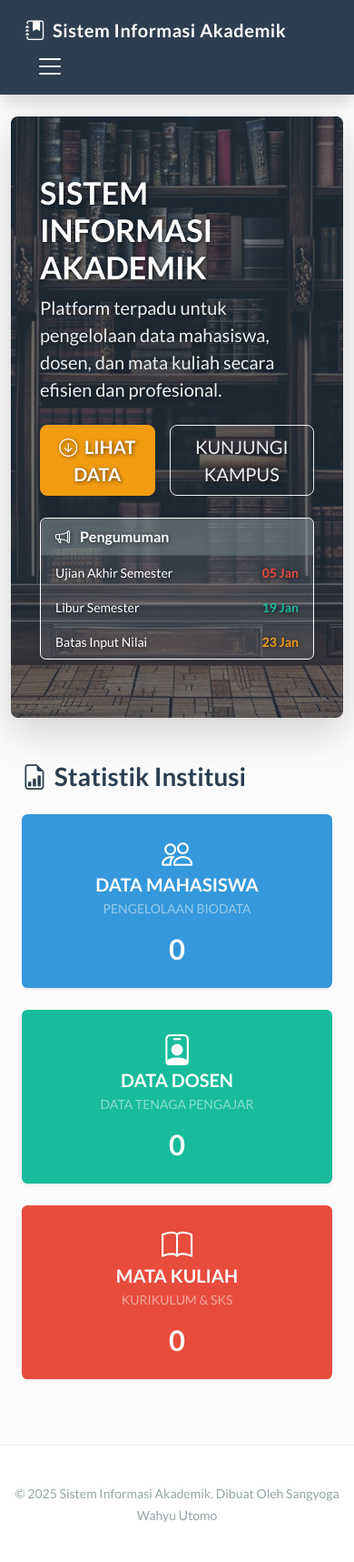
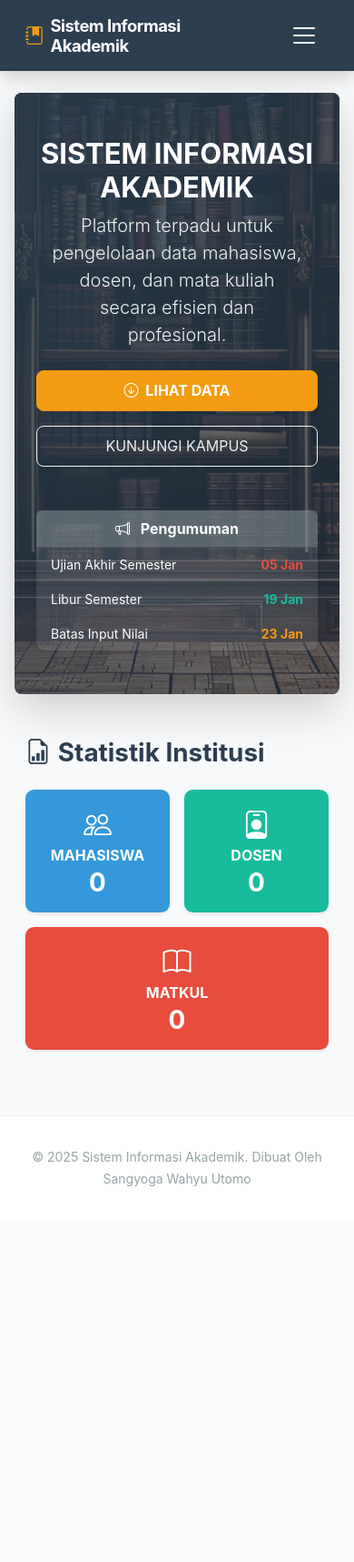
Before and after one commit to sangyoga28/akademik_web, a Flask app: page / in a window 390 px wide. Shown: the whole page at 91% size. After the commit the page ends 1304 px from the top, so only its background shows below. Run offline with Flask 3, Linux system fonts and the light colour scheme; the visitor is signed in with stand-in values (Sample User, id 1); some libraries are stand-ins or nearby versions.

Commit message:
Optimize layout for mobile and desktop devices

```diff
--- a/static/css/style.css
+++ b/static/css/style.css
@@ -10,39 +10,52 @@
 /* 1. Card Transitions & Proportions */
 .card {
     transition: transform 0.2s ease, box-shadow 0.2s ease;
-    border-radius: 0.4rem;
+    border-radius: 0.6rem;
+    border: none;
 }
 
 .card:hover {
     transform: translateY(-3px);
-    box-shadow: 0 8px 16px rgba(0, 0, 0, 0.1) !important;
+    box-shadow: 0 12px 24px rgba(0, 0, 0, 0.1) !important;
 }
 
 /* 2. User Comfort: General Proportions */
 body {
-    background-color: #fcfcfc;
+    background-color: #f8f9fa;
     display: flex;
     flex-direction: column;
     min-height: 100vh;
+    font-family: 'Inter', -apple-system, BlinkMacSystemFont, "Segoe UI", Roboto, Helvetica, Arial, sans-serif;
 }
 
 /* 3. Navbar Refinement */
 .navbar {
     padding: 0.75rem 1rem;
-    box-shadow: 0 2px 4px rgba(0, 0, 0, 0.1);
+    box-shadow: 0 2px 10px rgba(0, 0, 0, 0.1);
+    backdrop-filter: blur(10px);
 }
 
 .navbar-brand {
     font-weight: 700;
-    letter-spacing: 0.5px;
+    letter-spacing: -0.5px;
+    font-size: 1.15rem;
 }
 
 /* 4. Table Compatibility */
 .table-responsive {
     background-color: white;
-    border-radius: 0.4rem;
+    border-radius: 0.6rem;
     padding: 0.5rem;
-    border: 1px solid #dee2e6;
+    border: 1px solid #e9ecef;
+    box-shadow: 0 2px 5px rgba(0, 0, 0, 0.02);
+}
+
+.table thead th {
+    font-size: 0.85rem;
+    text-transform: uppercase;
+    letter-spacing: 0.5px;
+    font-weight: 600;
+    border-top: none;
 }
 
 /* 5. Home Hero (Optimized for Flatly) */
@@ -50,14 +63,23 @@ body {
     background-image: url('../images/background.jpg');
     background-size: cover;
     background-position: center;
-    min-height: 420px;
+    min-height: 380px;
     display: flex;
     align-items: center;
     position: relative;
     color: white;
-    text-shadow: 1px 1px 4px rgba(0, 0, 0, 0.6);
-    border-radius: 0.5rem;
+    border-radius: 1rem;
     overflow: hidden;
+    margin-top: 1rem;
+}
+
+@media (max-width: 768px) {
+    .home-hero {
+        min-height: 450px;
+        text-align: center;
+        border-radius: 0.5rem;
+        margin-top: 0;
+    }
 }
 
 .home-hero::before {
@@ -67,15 +89,14 @@ body {
     left: 0;
     right: 0;
     bottom: 0;
-    background: rgba(44, 62, 80, 0.6);
-    /* Flatly primary overlay */
+    background: linear-gradient(135deg, rgba(44, 62, 80, 0.9) 0%, rgba(44, 62, 80, 0.6) 100%);
     z-index: 1;
 }
 
 .home-hero .container-fluid {
     position: relative;
     z-index: 2;
-    padding: 4rem 2rem;
+    padding: 3rem 1.5rem;
 }
 
 /* 6. Animations */
@@ -111,17 +132,47 @@ body {
 .main-footer {
     background: white;
     color: #7b8a8b;
-    /* Using Flatly secondary text color */
-    padding: 2.5rem 0;
+    padding: 2rem 0;
     margin-top: auto;
     border-top: 1px solid #ecf0f1;
 }
 
-.main-footer small {
-    opacity: 1;
+/* 8. Utility & Responsive tweaks */
+.search-input {
+    border-radius: 20px;
+    padding-left: 1.25rem;
 }
 
-/* 8. Accessibility: Focus States */
+.clear-icon {
+    right: 1rem;
+    padding: 0.5rem;
+}
+
+@media (max-width: 576px) {
+    .display-4 {
+        font-size: 2.2rem;
+    }
+
+    .btn-lg {
+        padding: 0.6rem 1.2rem;
+        font-size: 1rem;
+    }
+
+    .container {
+        padding-left: 1rem;
+        padding-right: 1rem;
+    }
+
+    #selection-controls {
+        left: 1rem;
+        right: 1rem;
+        bottom: 1rem;
+        margin: 0 !important;
+        text-align: center;
+    }
+}
+
+/* 9. Accessibility: Focus States */
 .btn-warning {
     color: white !important;
 }
--- a/templates/base.html
+++ b/templates/base.html
@@ -19,8 +19,9 @@
     <nav class="navbar navbar-expand-lg navbar-dark bg-primary sticky-top shadow">
         <div class="container-fluid">
             <a class="navbar-brand d-flex align-items-center" href="{{ url_for('index') }}">
-                <i class="bi bi-journal-bookmark-fill me-2 fs-4"></i>
-                <span class="fw-bold">Sistem Informasi Akademik</span>
+                <i class="bi bi-journal-bookmark-fill me-2 fs-5 fs-sm-4 text-warning"></i>
+                <span class="fw-bold text-wrap" style="max-width: 200px; line-height: 1.2;">Sistem Informasi
+                    Akademik</span>
             </a>
             <button class="navbar-toggler border-0" type="button" data-bs-toggle="collapse" data-bs-target="#navbarNav">
                 <span class="navbar-toggler-icon"></span>
--- a/templates/home.html
+++ b/templates/home.html
@@ -7,14 +7,15 @@
 <!-- Hero Section Optimized -->
 <div class="home-hero mb-5 shadow-lg animate-fade-in-up">
     <div class="container-fluid">
-        <div class="row align-items-center">
-            <div class="col-lg-8">
-                <h1 class="display-4 fw-bold">SISTEM INFORMASI AKADEMIK</h1>
-                <p class="lead text-light mb-4">
+        <div class="row align-items-center text-center text-lg-start">
+            <div class="col-lg-8 animate-fade-in-up">
+                <h1 class="display-5 display-md-4 fw-bold">SISTEM INFORMASI AKADEMIK</h1>
+                <p class="lead text-light mb-4 px-3 px-lg-0">
                     Platform terpadu untuk pengelolaan data mahasiswa, dosen, dan mata kuliah secara efisien dan
                     profesional.
                 </p>
-                <div class="d-flex gap-3">
+                <div
+                    class="d-flex flex-column flex-sm-row justify-content-center justify-content-lg-start gap-3 mb-4 mb-lg-0">
                     <a href="#Preview-data" class="btn btn-warning btn-lg fw-bold shadow-sm">
                         <i class="bi bi-arrow-down-circle me-1"></i> LIHAT DATA
                     </a>
@@ -56,44 +57,47 @@
         <h2 class="fw-bold text-primary mb-0"><i class="bi bi-file-earmark-bar-graph me-2"></i>Statistik Institusi</h2>
     </div>
 
-    <div class="row g-4 mb-5">
+    <div class="row g-3 g-md-4 mb-5">
         <!-- Mahasiswa Card -->
-        <div class="col-md-4 animate-fade-in-up delay-100">
-            <a href="{{ url_for('daftar_mahasiswa') }}" class="text-decoration-none">
+        <div class="col-6 col-md-4 animate-fade-in-up delay-100">
+            <a href="{{ url_for('daftar_mahasiswa') }}" class="text-decoration-none h-100 d-block">
                 <div class="card bg-info text-white h-100 shadow-sm border-0">
-                    <div class="card-body text-center p-4">
-                        <i class="bi bi-people display-4 mb-3"></i>
-                        <h5 class="fw-bold mb-1">DATA MAHASISWA</h5>
-                        <p class="small text-white-50 mb-3">PENGELOLAAN BIODATA</p>
-                        <h2 class="display-5 fw-bold mb-0">{{ total_mahasiswa }}</h2>
+                    <div class="card-body text-center p-3 p-md-4">
+                        <i class="bi bi-people fs-1 fs-md-2 mb-2 mb-md-3"></i>
+                        <h6 class="fw-bold mb-1 small d-none d-sm-block">DATA MAHASISWA</h6>
+                        <h6 class="fw-bold mb-1 x-small d-block d-sm-none">MAHASISWA</h6>
+                        <p class="small text-white-50 mb-2 mb-md-3 d-none d-md-block">PENGELOLAAN BIODATA</p>
+                        <h2 class="display-6 fw-bold mb-0">{{ total_mahasiswa }}</h2>
                     </div>
                 </div>
             </a>
         </div>
 
         <!-- Dosen Card -->
-        <div class="col-md-4 animate-fade-in-up delay-200">
-            <a href="{{ url_for('daftar_dosen') }}" class="text-decoration-none">
+        <div class="col-6 col-md-4 animate-fade-in-up delay-200">
+            <a href="{{ url_for('daftar_dosen') }}" class="text-decoration-none h-100 d-block">
                 <div class="card bg-success text-white h-100 shadow-sm border-0">
-                    <div class="card-body text-center p-4">
-                        <i class="bi bi-person-badge display-4 mb-3"></i>
-                        <h5 class="fw-bold mb-1">DATA DOSEN</h5>
-                        <p class="small text-white-50 mb-3">DATA TENAGA PENGAJAR</p>
-                        <h2 class="display-5 fw-bold mb-0">{{ total_dosen }}</h2>
+                    <div class="card-body text-center p-3 p-md-4">
+                        <i class="bi bi-person-badge fs-1 fs-md-2 mb-2 mb-md-3"></i>
+                        <h6 class="fw-bold mb-1 small d-none d-sm-block">DATA DOSEN</h6>
+                        <h6 class="fw-bold mb-1 x-small d-block d-sm-none">DOSEN</h6>
+                        <p class="small text-white-50 mb-2 mb-md-3 d-none d-md-block">TENAGA PENGAJAR</p>
+                        <h2 class="display-6 fw-bold mb-0">{{ total_dosen }}</h2>
                     </div>
                 </div>
             </a>
         </div>
 
         <!-- Matkul Card -->
-        <div class="col-md-4 animate-fade-in-up delay-300">
-            <a href="{{ url_for('daftar_matkul') }}" class="text-decoration-none">
+        <div class="col-12 col-md-4 animate-fade-in-up delay-300">
+            <a href="{{ url_for('daftar_matkul') }}" class="text-decoration-none h-100 d-block">
                 <div class="card bg-danger text-white h-100 shadow-sm border-0">
-                    <div class="card-body text-center p-4">
-                        <i class="bi bi-book display-4 mb-3"></i>
-                        <h5 class="fw-bold mb-1">MATA KULIAH</h5>
-                        <p class="small text-white-50 mb-3">KURIKULUM & SKS</p>
-                        <h2 class="display-5 fw-bold mb-0">{{ total_matkul }}</h2>
+                    <div class="card-body text-center p-3 p-md-4">
+                        <i class="bi bi-book fs-1 fs-md-2 mb-2 mb-md-3"></i>
+                        <h6 class="fw-bold mb-1 small d-none d-sm-block">MATA KULIAH</h6>
+                        <h6 class="fw-bold mb-1 x-small d-block d-sm-none">MATKUL</h6>
+                        <p class="small text-white-50 mb-2 mb-md-3 d-none d-md-block">KURIKULUM & SKS</p>
+                        <h2 class="display-6 fw-bold mb-0">{{ total_matkul }}</h2>
                     </div>
                 </div>
             </a>
```
